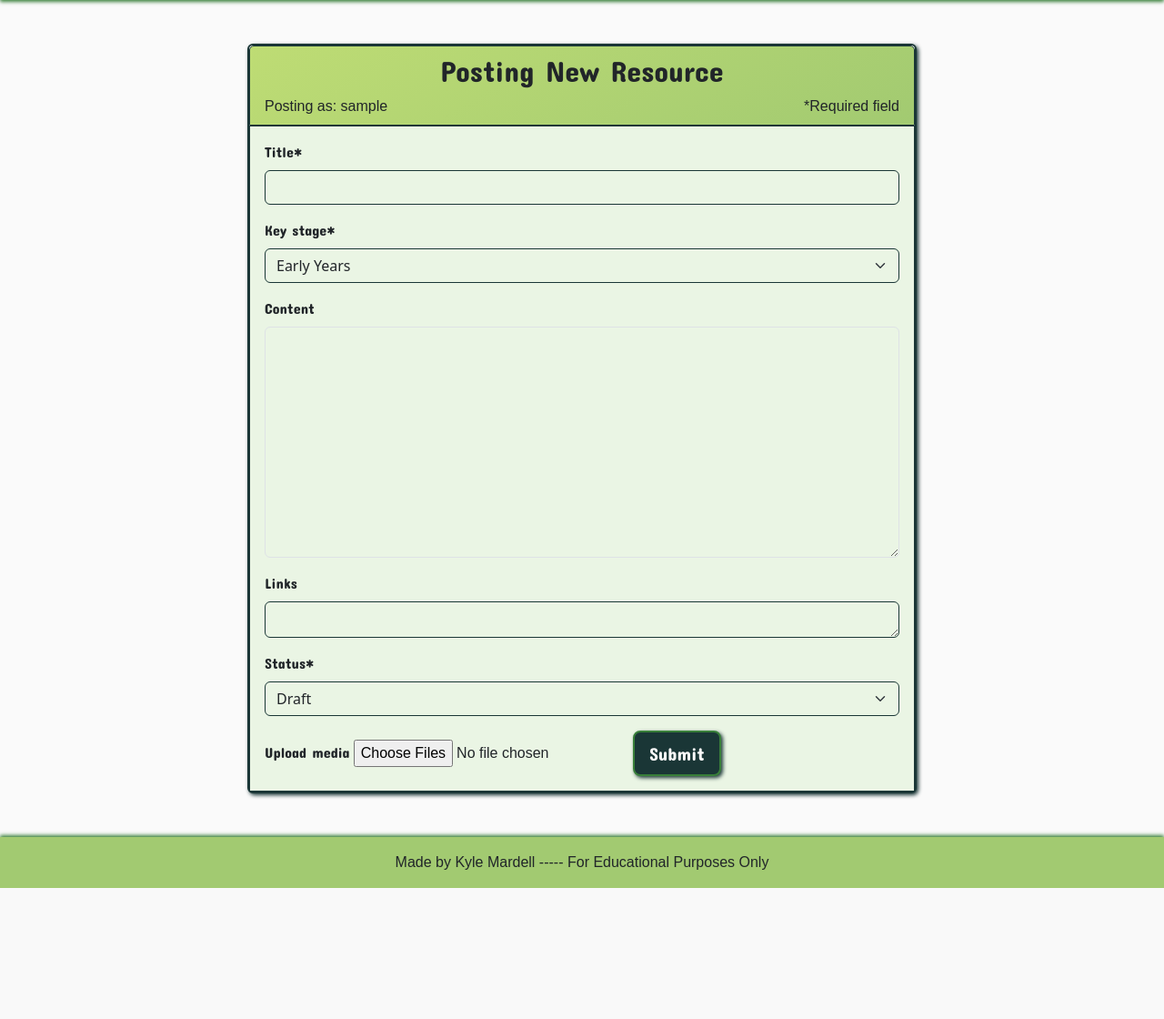
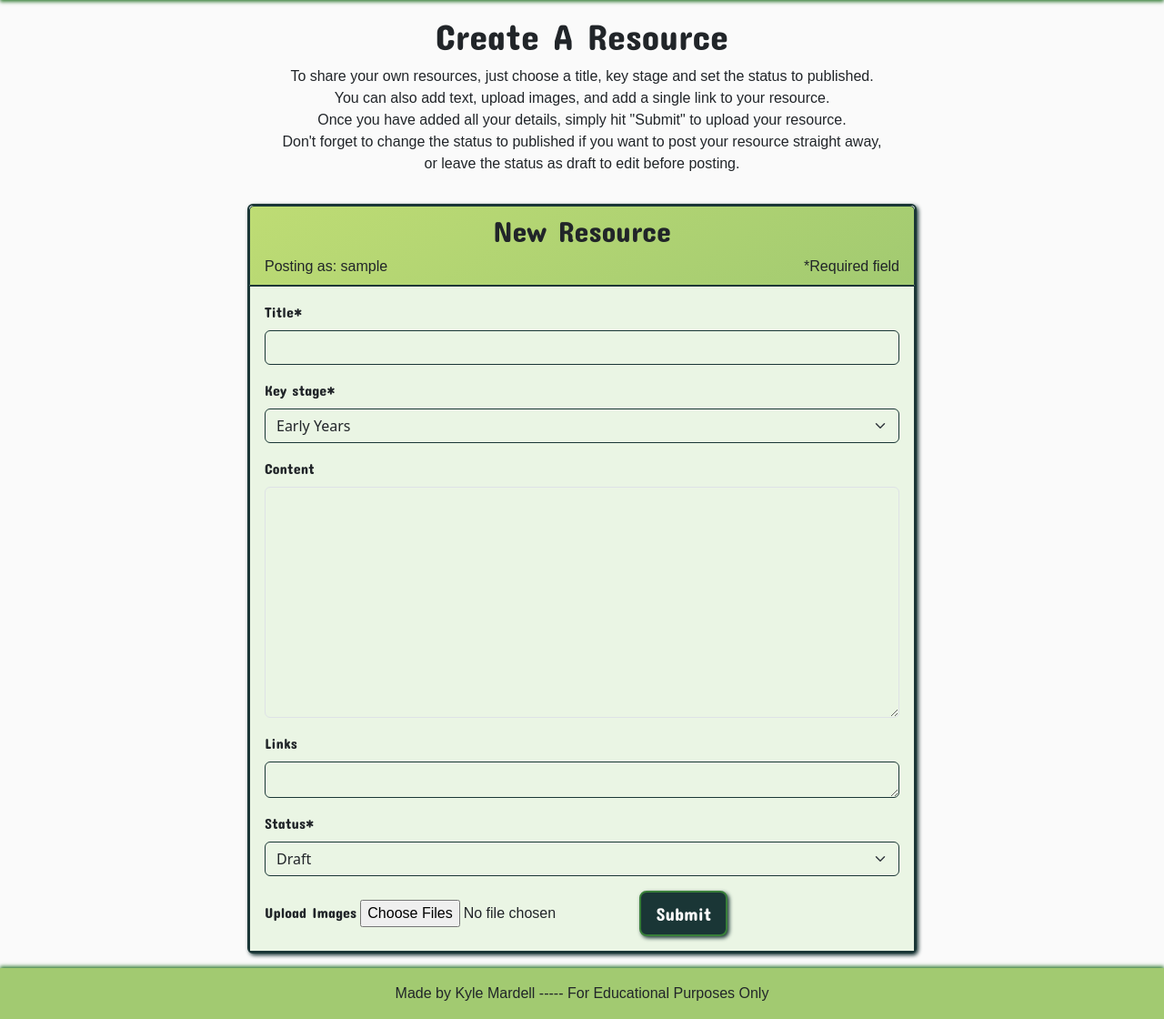
Before and after one commit to KyleMardell/bee-teach, a Django app: page /resource_create/ in a window 1280 px wide. Shown: the part 57-1177 px from the top of the page at 91% size. Before the commit the page ends 1033 px from the top, so only its background shows below. Run offline with Django 5.2, Linux system fonts and the light colour scheme; the visitor is signed in with stand-in values (Sample User, id 1); some libraries are stand-ins or nearby versions; some web fonts are replaced.

Commit message:
Add instructional paragraphs to each page.

```diff
--- a/post/templates/post/resource_create.html
+++ b/post/templates/post/resource_create.html
@@ -5,18 +5,29 @@
 {% block content %}
 
 <div class="container">
-    <div class="row justify-content-center my-5">
+    <div class="row justify-content-center my-3">
+        <div class="col col-md-10 col-lg-8 text-center">
+            <h1>Create A Resource</h1>
+            <p>To share your own resources, just choose a title, key stage and set the status to published.<br>
+                You can also add text, upload images, and add a single link to your resource.<br>
+                Once you have added all your details, simply hit "Submit" to upload your resource.<br>
+                Don't forget to change the status to published if you want to post your resource straight away,<br>
+                or leave the status as draft to edit before posting.
+            </p>
+        </div>
+    </div>
+    <div class="row justify-content-center my-3">
         <div class="col col-md-10 col-lg-8">
             <div class="card create-resource-card">
                 {% if user.is_authenticated %}
                 <div class="card-header slim-border">
-                    <h4 class="text-center fs-2">Posting New Resource</h4>
+                    <h4 class="text-center fs-2">New Resource</h4>
                     <p class="mb-0 d-flex justify-content-between"><span>Posting as: {{ user.username }}</span><span>*Required field</span></p>
                 </div>
                 <div class="card-body slim-border">
                     <form id="resourceForm" method="post" enctype="multipart/form-data">
                         {{ resource_form | crispy }}
-                        <label for="id_featured_media">Upload media</label>
+                        <label for="id_featured_media">Upload Images</label>
                         <input type="file" name="featured_media" id="id_featured_media" multiple>
                         {% csrf_token %}
                         <button id="submitButton" type="submit" class="btn btn-lg">Submit</button>
--- a/post/templates/post/resource_detail.html
+++ b/post/templates/post/resource_detail.html
@@ -30,7 +30,7 @@
                                     </div>
                                     <div class="media-download text-center">
                                         <a href="{{ media.featured_media.url }}" download="{{ media.featured_media.name }}"
-                                            class="btn my-2" target="_blank">Download Media</a>
+                                            class="btn my-2" target="_blank">Download Image</a>
                                     </div>
                                 </div>
                                 {% endfor %}
--- a/post/templates/post/resource_list.html
+++ b/post/templates/post/resource_list.html
@@ -15,8 +15,9 @@
                 Explore the Bee Teach communities collection of educational materials to inspire
                 and enhance your teaching.<br>
                 Discover a variety of lesson plans, worksheets, activities and more
-                all created by fellow educators.<br>
-                Support the hive and add a resource of your own!
+                all created by fellow educators,<br>
+                just scroll down and click a resource to view it in full detail.<br>
+                Support the hive and add a resource of your own, just click "Create Resource" in the menu!
             </p>
             {% endif %}
         </div>
```
Also changed, not shown: post/templates/post/index.html (+3 -6 lines), post/templates/post/user_posts_list.html (+9 -4 lines).
